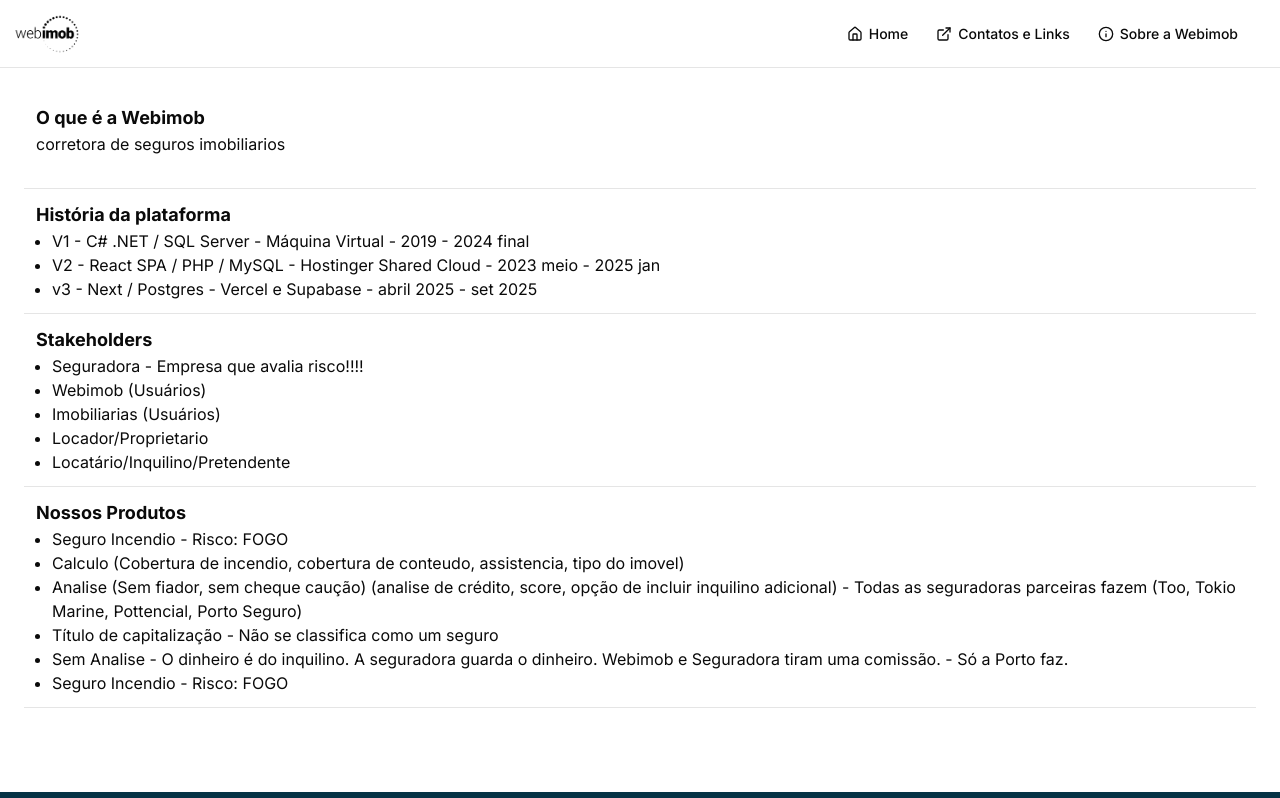
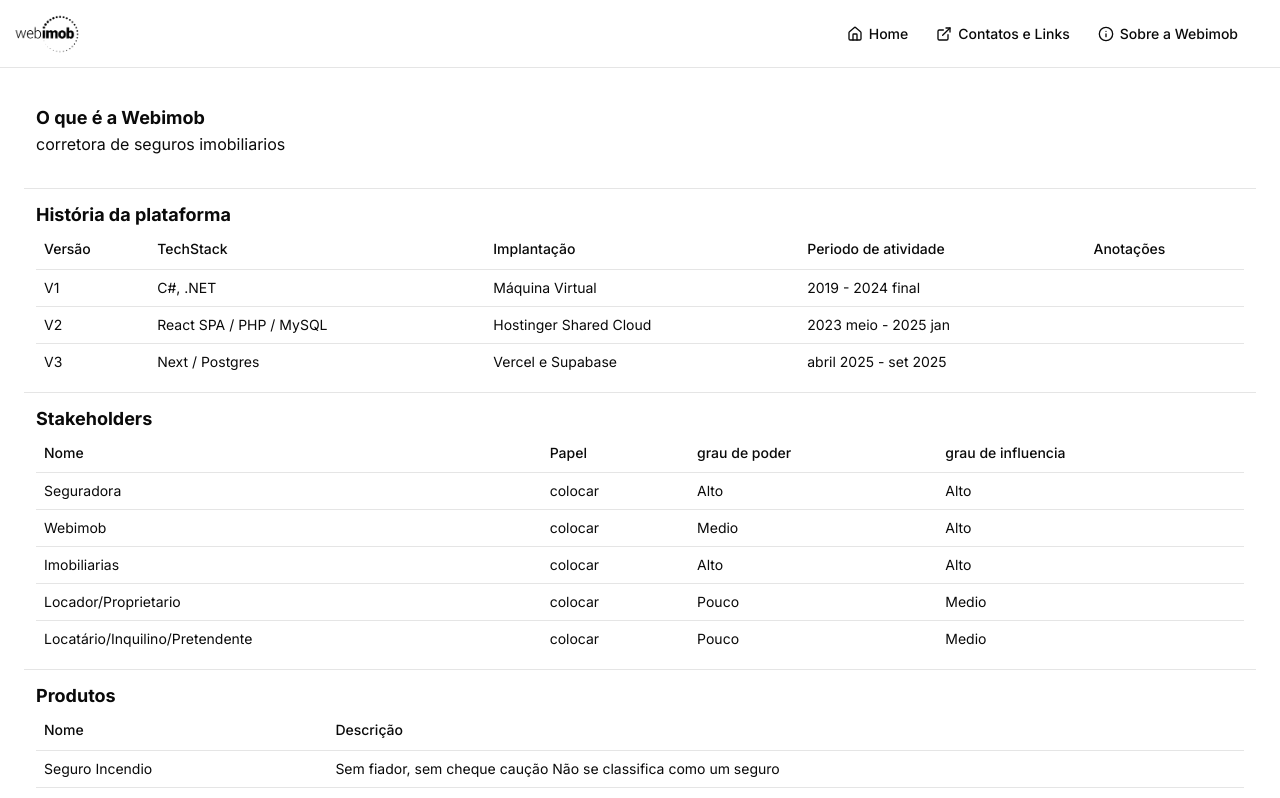
Before and after one commit to WebimobSeguros/DocumentacaoV3, a Next.js app in the folder my-app/: page /sobre in a window 1280 px wide. Shown: the top 798 px of the page. Built offline with nearby package versions, Linux system fonts and the light colour scheme.

Commit message:
refact: refazendo o sobre webimob

```diff
--- a/my-app/app/(auth)/sobre/page.tsx
+++ b/my-app/app/(auth)/sobre/page.tsx
@@ -1,3 +1,5 @@
+import { Table, TableBody, TableCell, TableHead, TableHeader, TableRow } from "@/components/ui/table"
+
 export default function SobreAWebimob() {
     const Heading = ({ children }: { children: React.ReactNode }) => (
         <h1 className="text-lg font-bold">
@@ -25,8 +27,30 @@ export default function SobreAWebimob() {
         </div>
     )
 
+    const historiaPlataforma = [
+        {versao: "V1", techStack: "C#, .NET ", implantacao: "Máquina Virtual", periodo_de_atividade: "2019 - 2024 final", anotacoes: ""},
+        {versao: "V2", techStack: "React SPA / PHP / MySQL", implantacao: " Hostinger Shared Cloud", periodo_de_atividade: "2023 meio - 2025 jan", anotacoes: ""},
+        {versao: "V3", techStack: "Next / Postgres", implantacao: "Vercel e Supabase", periodo_de_atividade: "abril 2025 - set 2025", anotacoes: ""},
+    ];
+
+    const NossosProdutos = [
+        {produto: "Seguro Incendio", descricao: "Sem fiador, sem cheque caução Não se classifica como um seguro"},
+        {produto: "Seguro Fiança", descricao: "(analise de crédito, score O dinheiro é do inquilino"},
+        {produto: "Titulo Capitalização", descricao: "opção de incluir inquilino adicional seguradora guarda o dinheiro"},
+
+    ]
+
+    const StakeHolders = [
+        {nome: "Seguradora", papel: "colocar", grau_de_poder:"Alto", grau_de_influencia:"Alto"},
+        {nome: "Webimob", papel: "colocar", grau_de_poder:"Medio", grau_de_influencia:"Alto"},
+        {nome: "Imobiliarias", papel: "colocar", grau_de_poder:"Alto", grau_de_influencia:"Alto"},
+        {nome: "Locador/Proprietario", papel: "colocar", grau_de_poder:"Pouco", grau_de_influencia:"Medio"},
+        {nome: "Locatário/Inquilino/Pretendente", papel: "colocar", grau_de_poder:"Pouco", grau_de_influencia:"Medio"},
+    ]
+
     return (
         <main>
+
             <Container>
                 <Heading>O que é a Webimob</Heading>
                 <Paragraph>
@@ -35,34 +59,70 @@ export default function SobreAWebimob() {
             </Container>
             <Container>
                 <Heading>História da plataforma</Heading>
-
-                <List data={[
-                    "V1 - C# .NET / SQL Server - Máquina Virtual - 2019 - 2024 final",
-                    "V2 - React SPA / PHP / MySQL - Hostinger Shared Cloud - 2023 meio - 2025 jan",
-                    "v3 - Next / Postgres - Vercel e Supabase - abril 2025 - set 2025",
-                ]}/>
+                <Table>
+                    <TableHeader>
+                        <TableRow>
+                            <TableHead>Versão</TableHead>
+                            <TableHead>TechStack</TableHead>
+                            <TableHead>Implantação</TableHead>
+                            <TableHead>Periodo de atividade</TableHead>
+                            <TableHead>Anotações</TableHead>
+                        </TableRow>
+                    </TableHeader>
+                    <TableBody>
+                            {historiaPlataforma.map((historia, idx) =>(
+                                <TableRow key={idx}>
+                                    <TableCell>{historia.versao}</TableCell>
+                                    <TableCell>{historia.techStack}</TableCell>
+                                    <TableCell>{historia.implantacao}</TableCell>
+                                    <TableCell>{historia.periodo_de_atividade}</TableCell>
+                                    <TableCell>{historia.anotacoes}</TableCell>
+                                </TableRow>
+                            ))}
+                    </TableBody>
+                </Table>
             </Container>
             <Container>
                 <Heading>Stakeholders</Heading>
-                <List data={[
-                    "Seguradora - Empresa que avalia risco!!!!",
-                    "Webimob (Usuários)",
-                    "Imobiliarias (Usuários)",
-                    "Locador/Proprietario",
-                    "Locatário/Inquilino/Pretendente",
-                ]} />
+                <Table>
+                    <TableHeader>
+                        <TableRow>
+                            <TableHead>Nome</TableHead>
+                            <TableHead>Papel</TableHead>
+                            <TableHead>grau de poder</TableHead>
+                            <TableHead>grau de influencia</TableHead>
+                        </TableRow>
+                    </TableHeader>
+                    <TableBody>
+                            {StakeHolders.map((holders, idx) =>(
+                                <TableRow key={idx}>
+                                    <TableCell>{holders.nome}</TableCell>
+                                    <TableCell>{holders.papel}</TableCell>
+                                    <TableCell>{holders.grau_de_poder}</TableCell>
+                                    <TableCell>{holders.grau_de_influencia}</TableCell>
+                                </TableRow>
+                            ))}
+                    </TableBody>
+                </Table>
             </Container>
             <Container>
-                <Heading>Nossos Produtos</Heading>
-                <List data={[
-                    "Seguro Incendio - Risco: FOGO",
-                    "Calculo (Cobertura de incendio, cobertura de conteudo, assistencia, tipo do imovel)",
-                    "Analise (Sem fiador, sem cheque caução) (analise de crédito, score, opção de incluir inquilino adicional) - Todas as seguradoras parceiras fazem (Too, Tokio Marine, Pottencial, Porto Seguro)",
-                    "Título de capitalização - Não se classifica como um seguro",
-                    "Sem Analise - O dinheiro é do inquilino. A seguradora guarda o dinheiro. Webimob e Seguradora tiram uma comissão. - Só a Porto faz.",
-                    "Seguro Incendio - Risco: FOGO"
-
-                ]} />
+                <Heading>Produtos</Heading>
+                <Table>
+                    <TableHeader>
+                        <TableRow>
+                            <TableHead>Nome</TableHead>
+                            <TableHead>Descrição</TableHead>
+                        </TableRow>
+                    </TableHeader>
+                    <TableBody>
+                            {NossosProdutos.map((produto, idx) =>(
+                                <TableRow key={idx}>
+                                    <TableCell>{produto.produto}</TableCell>
+                                    <TableCell>{produto.descricao}</TableCell>
+                                </TableRow>
+                            ))}
+                    </TableBody>
+                </Table>
             </Container>
         </main>)
 }
```
